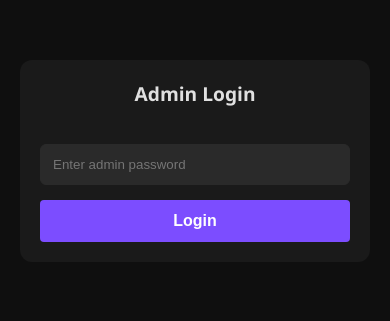
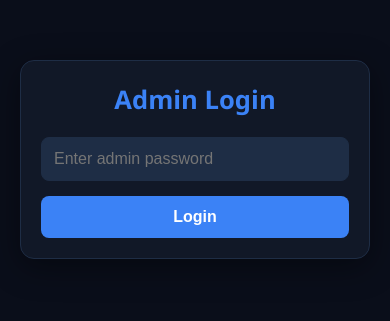
Before and after one commit to Daviesomoke/Telegram-Subscription-Access-Management-System, a Flask app: page /admin/login in a window 390 px wide. Shown: the top 321 px of the page. Run offline with Flask 3, Linux system fonts and the light colour scheme; parts of the project's set-up code (start-up, migrations or seed data) failed here and were passed over.

Commit message:
Add files via upload

```diff
--- a/static/style.css
+++ b/static/style.css
@@ -6,15 +6,19 @@
 
 
 
-/* Premium Dark Dashboard */
+
+/* Premium Dark Blue Dashboard */
 :root {
-    --bg: #0f0f0f;
-    --card: #1a1a1a;
-    --text: #e0e0e0;
-    --accent: #7c4dff;
-    --green: #00c853;
-    --red: #ff1744;
-    --border: #2a2a2a;
+    --bg: #0a0e1a;
+    --card: #111827;
+    --text: #e2e8f0;
+    --accent: #3b82f6;
+    --accent-hover: #2563eb;
+    --green: #10b981;
+    --red: #ef4444;
+    --orange: #f59e0b;
+    --border: #1e2d45;
+    --row-hover: #1a2540;
 }
 
 * {
@@ -133,78 +144,92 @@ input[type="number"] {
 
 button {
     border: none;
-    padding: 6px 12px;
-    border-radius: 4px;
-    font-weight: bold;
+    padding: 6px 14px;
+    border-radius: 5px;
+    font-weight: 600;
     cursor: pointer;
     color: white;
-    font-size: 0.85rem;
-    transition: filter 0.2s;
+    font-size: 0.82rem;
+    transition: filter 0.2s, transform 0.1s;
 }
 
 button:hover {
     filter: brightness(1.15);
+    transform: translateY(-1px);
 }
 
-.btn-approve {
-    background: var(--green);
+button:active {
+    transform: translateY(0);
 }
 
-.btn-reject {
-    background: var(--red);
+.btn-approve { background: var(--green); }
+.btn-reject  { background: var(--red); }
+.btn-extend  { background: var(--orange); }
+.btn-ban     { background: #7f1d1d; }
+
+/* Proof link styling */
+.proof-link {
+    color: var(--accent);
+    font-size: 0.82rem;
+    text-decoration: underline;
+    word-break: break-all;
 }
 
-.btn-extend {
-    background: #ff9100;
-}
-
-.btn-ban {
-    background: #b71c1c;
+.proof-link:hover {
+    color: var(--accent-hover);
 }
 
 .flash {
     padding: 12px 15px;
-    border-radius: 5px;
+    border-radius: 8px;
     margin: 10px 0;
     font-weight: 500;
+    font-size: 0.9rem;
 }
 
-.flash.success {
-    background: #1b5e20;
-}
-
-.flash.error,
-.flash.warning {
-    background: #b71c1c;
-}
-
-.flash.danger {
-    background: #b71c1c;
-}
+.flash.success { background: #064e3b; border-left: 4px solid var(--green); }
+.flash.error   { background: #7f1d1d; border-left: 4px solid var(--red); }
+.flash.warning { background: #78350f; border-left: 4px solid var(--orange); }
+.flash.danger  { background: #7f1d1d; border-left: 4px solid var(--red); }
 
 /* Login page */
 .login-container {
     max-width: 400px;
     margin: 100px auto;
     background: var(--card);
-    padding: 30px;
-    border-radius: 12px;
+    padding: 35px;
+    border-radius: 14px;
     text-align: center;
+    border: 1px solid var(--border);
+    box-shadow: 0 8px 32px rgba(0,0,0,0.4);
 }
 
 .login-container h1 {
+    margin-bottom: 8px;
+    color: var(--accent);
+    font-size: 1.6rem;
+}
+
+.login-container p {
+    color: #64748b;
     margin-bottom: 20px;
-    color: var(--text);
+    font-size: 0.9rem;
 }
 
 .login-container input {
     width: 100%;
     padding: 12px;
-    margin: 15px 0;
-    background: #2a2a2a;
+    margin: 10px 0;
+    background: #1e2d45;
     border: 1px solid var(--border);
     color: white;
-    border-radius: 6px;
+    border-radius: 8px;
+    font-size: 1rem;
+}
+
+.login-container input:focus {
+    outline: none;
+    border-color: var(--accent);
 }
 
 .login-container button {
@@ -212,67 +237,39 @@ button:hover {
     padding: 12px;
     background: var(--accent);
     font-size: 1rem;
+    border-radius: 8px;
+    margin-top: 5px;
 }
 
 .login-container button:hover {
-    filter: brightness(1.1);
+    background: var(--accent-hover);
 }
 
-/* Responsive - Mobile */
+/* Responsive */
 @media (max-width: 768px) {
-    body.dark {
-        padding: 10px;
-    }
-
-    header {
-        flex-direction: column;
-        align-items: flex-start;
-        gap: 10px;
-    }
-
-    header h1 {
-        font-size: 1.4rem;
-    }
-
-    .card {
-        padding: 15px;
-    }
-
-    .card h2 {
-        font-size: 1.1rem;
-    }
-
-    /* Stack table rows on mobile */
-    table {
-        min-width: 100%;
-    }
-
-    thead {
-        display: none;
-    }
-
+    body.dark { padding: 10px; }
+    header { flex-direction: column; align-items: flex-start; gap: 10px; }
+    header h1 { font-size: 1.4rem; }
+    .card { padding: 15px; }
+    table { min-width: 100%; }
+    thead { display: none; }
     tbody tr {
         display: block;
         margin-bottom: 15px;
         border: 1px solid var(--border);
         border-radius: 8px;
         padding: 10px;
-        background: #111;
+        background: #111827;
     }
-
     tbody td {
         display: flex;
         justify-content: space-between;
         align-items: center;
         padding: 8px 5px;
-        border-bottom: 1px solid #1a1a1a;
-        font-size: 0.9rem;
+        border-bottom: 1px solid var(--border);
+        font-size: 0.85rem;
     }
-
-    tbody td:last-child {
-        border-bottom: none;
-    }
-
+    tbody td:last-child { border-bottom: none; }
     tbody td::before {
         content: attr(data-label);
         font-weight: 600;
@@ -280,33 +277,12 @@ button:hover {
         margin-right: 10px;
         flex-shrink: 0;
     }
-
-    .actions {
-        flex-wrap: wrap;
-        gap: 5px;
-    }
-
-    .actions form {
-        margin: 0;
-    }
-
-    input[type="number"] {
-        width: 50px;
-    }
-
-    button {
-        padding: 5px 10px;
-        font-size: 0.8rem;
-    }
+    .actions { flex-wrap: wrap; gap: 5px; }
+    .actions form { margin: 0; }
+    input[type="number"] { width: 50px; }
+    button { padding: 5px 10px; font-size: 0.78rem; }
 }
 
 @media (max-width: 400px) {
-    .login-container {
-        margin: 50px 10px;
-        padding: 20px;
-    }
-
-    .login-container h1 {
-        font-size: 1.2rem;
-    }
+    .login-container { margin: 50px 10px; padding: 20px; }
 }
```
Also changed, not shown: other parts of static/style.css (+18 -11 lines).
